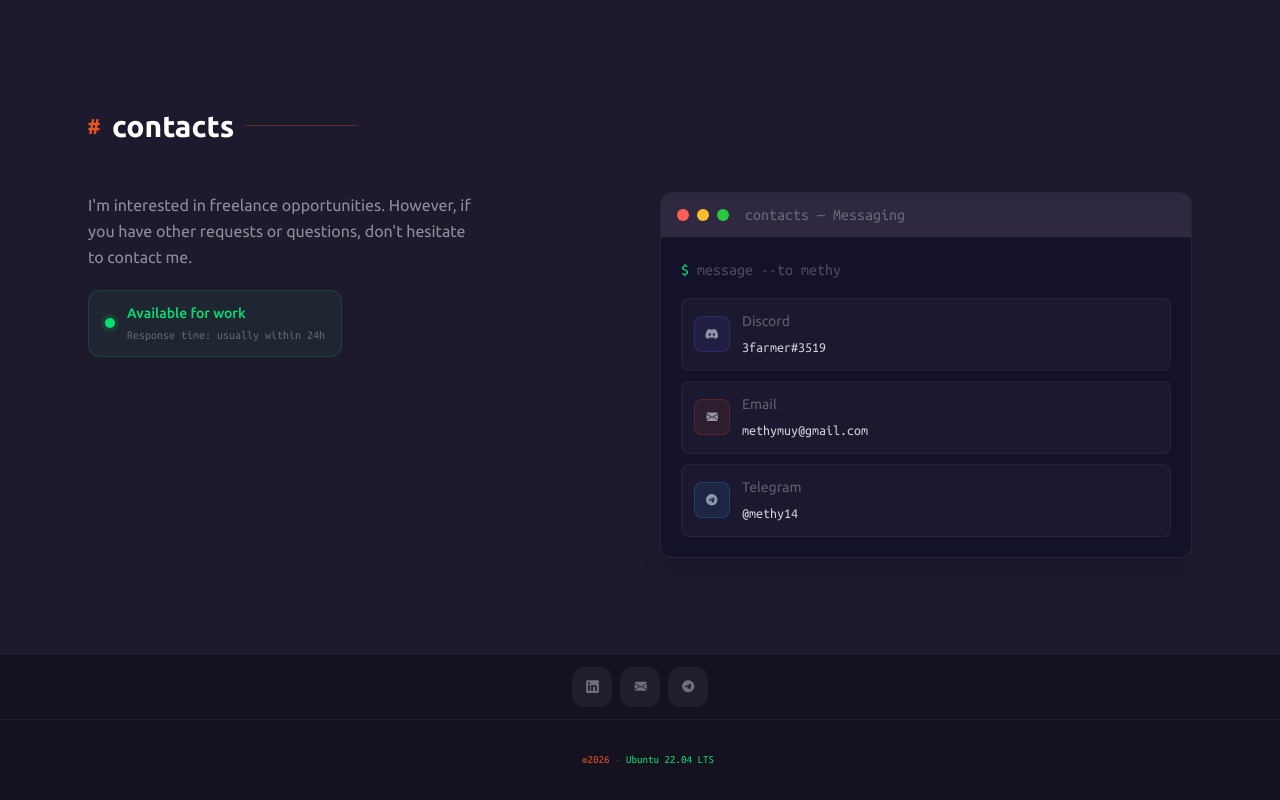
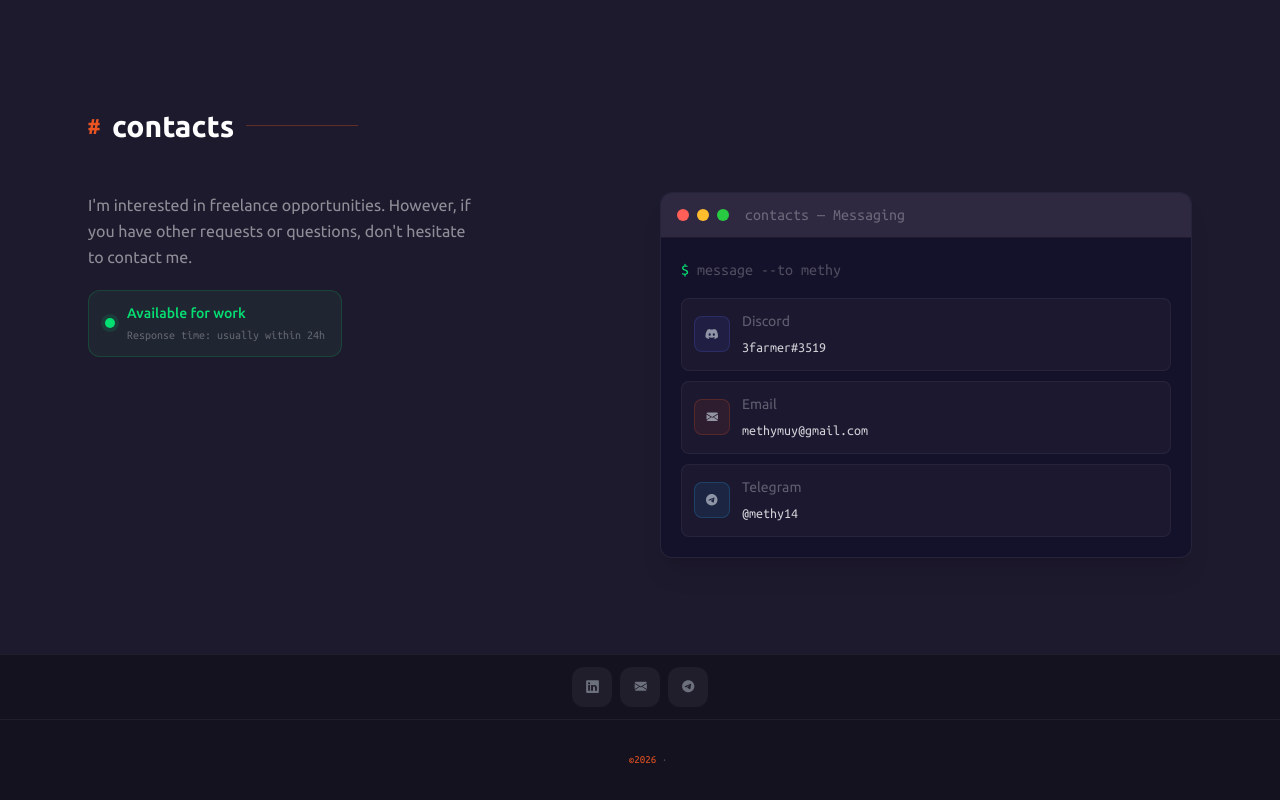
Before and after one commit to THY14/thy-portfolio_v001, a Next.js app: page / in a window 1280 px wide. Shown: the part 3342-4142 px from the top of the page. Built offline with nearby package versions, Linux system fonts and the light colour scheme.

Commit message:
chore: fix and improv ui

```diff
--- a/components/Footer.tsx
+++ b/components/Footer.tsx
@@ -25,7 +25,7 @@ export default function Footer() {
         <div className="flex items-center gap-3" />
         <p className="text-[11px] text-white/25 mb-8 lg:mb-0" style={{ fontFamily: "'Ubuntu Mono',monospace" }}>
           <span style={{ color: "var(--accent)" }}>©2026</span> <span className="text-red-400"></span> ·{" "}
-          <span className="text-green-400">Ubuntu 22.04 LTS</span>
+          {/* <span className="text-green-400">Ubuntu 22.04 LTS</span> */}
         </p>
       </div>
     </footer>
```
